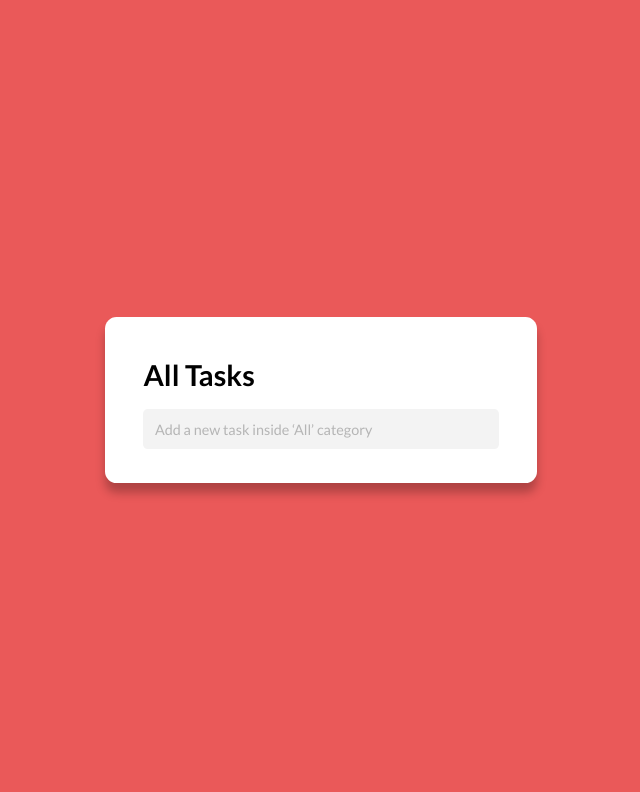
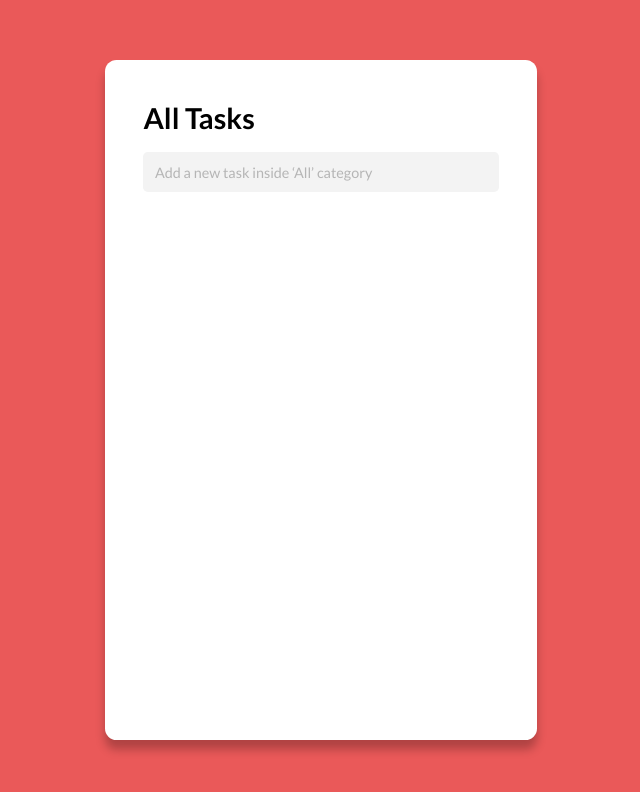
Before and after one commit to Ahm3tJ4f/react-todo-app, a React (Create React App) app: page / in a window 1280 px wide. Shown: the top 792 px of the page, without its empty margins (319-959 px from the left). Built offline with nearby package versions, Linux system fonts and the light colour scheme.

Commit message:
increase min height of TodoList

```diff
--- a/src/components/TodoList/_TodoList.scss
+++ b/src/components/TodoList/_TodoList.scss
@@ -3,6 +3,7 @@
     background-color: $color-white;
     border-radius: 1.2rem;
     width: 45rem;
+    min-height: 85vh;
     padding:  3.5rem 4rem;
     transition: all .2s;
 
```
